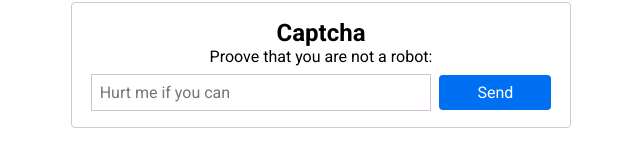
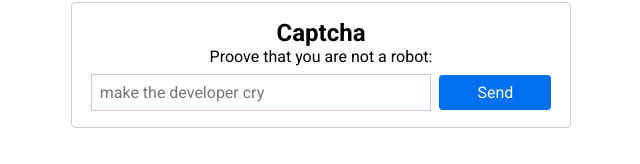
Before and after one commit to kaanvur/ai-captcha, a SvelteKit app: page / in a window 1280 px wide. Shown: the part 535-699 px from the top of the page, without its empty margins (319-959 px from the left). Built offline with nearby package versions, Linux system fonts and the light colour scheme.

Commit message:
fix: update placeholder

```diff
--- a/src/component/CaptchaForm.svelte
+++ b/src/component/CaptchaForm.svelte
@@ -30,7 +30,7 @@
 		<input
 			type="text"
 			bind:value={inputText}
-			placeholder="Hurt me if you can"
+			placeholder="make the developer cry"
 			required
 			disabled={$isLoading}
 		/>
```
